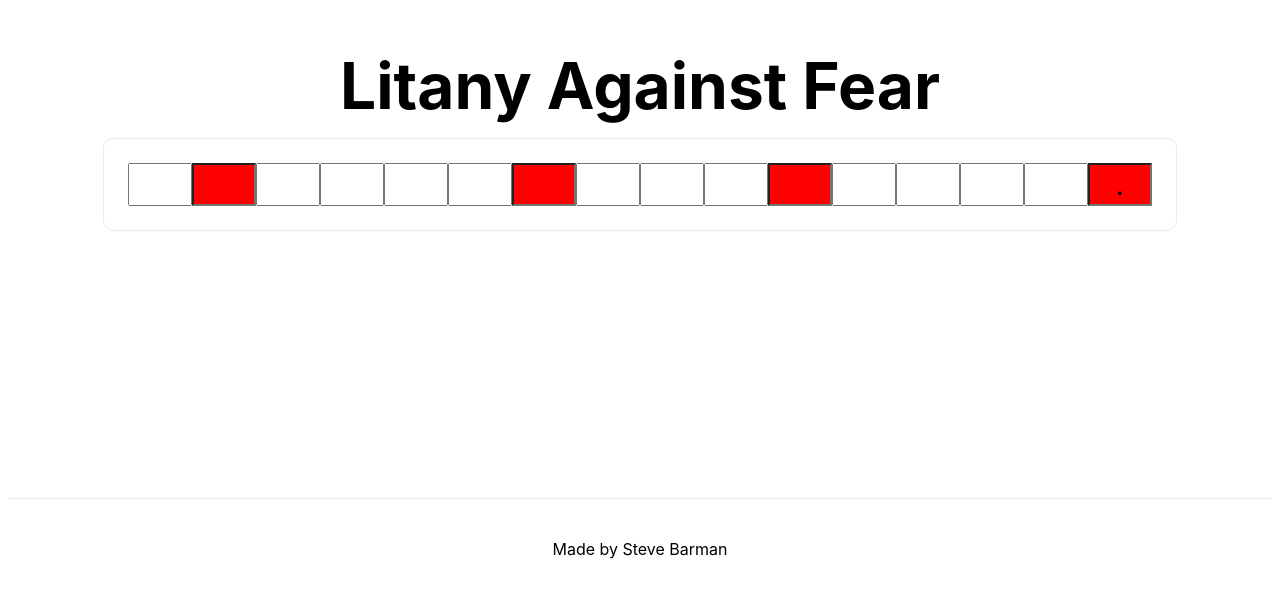
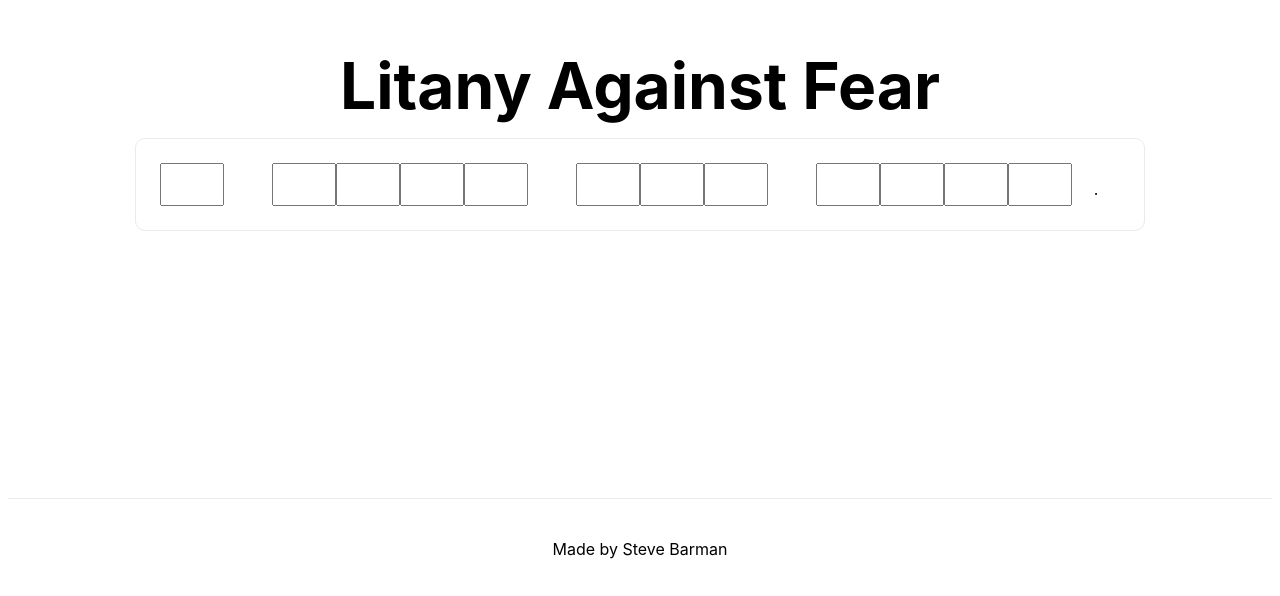
Before and after one commit to seafoam6/litany-against-fear, a Next.js app: page / in a window 1280 px wide. Shown: the part 202-798 px from the top of the page. Built offline with nearby package versions, Linux system fonts and the light colour scheme.

Commit message:
better solved

```diff
--- a/phases/components/CharCubeSolved.tsx
+++ b/phases/components/CharCubeSolved.tsx
@@ -7,19 +7,12 @@ interface Props {
 const CharCubeSolved: React.FC<Props> = ({ solution }) => {
   return (
     <>
-      <input
-        type="text"
-        minLength={1}
-        maxLength={1}
-        value={solution}
-        readOnly={true}
-      />
+      <div>{solution}</div>
       <style jsx>{`
-        input {
-          font-size: 2em;
-          width: 2em;
+        div {
+          width: 3em;
           text-align: center;
-          background-color: red;
+          display: inline-block;
         }
       `}</style>
     </>
--- a/phases/components/Phase1Line.tsx
+++ b/phases/components/Phase1Line.tsx
@@ -8,7 +8,7 @@ interface Props {
 const Phase1Line: React.FC<Props> = ({ solution }) => {
   const chars = solution.split("").map((char, ind) => {
     const regex = RegExp(/[^A-Za-z0-9]+/);
-    console.log(char, regex.test(char));
+    // console.log(char, regex.test(char));
     if (!regex.test(char)) {
       return <CharCube key={ind} solution={char} />;
     }
```
Also changed, not shown: 1 other file (tests, documents, lock files or other folders).
